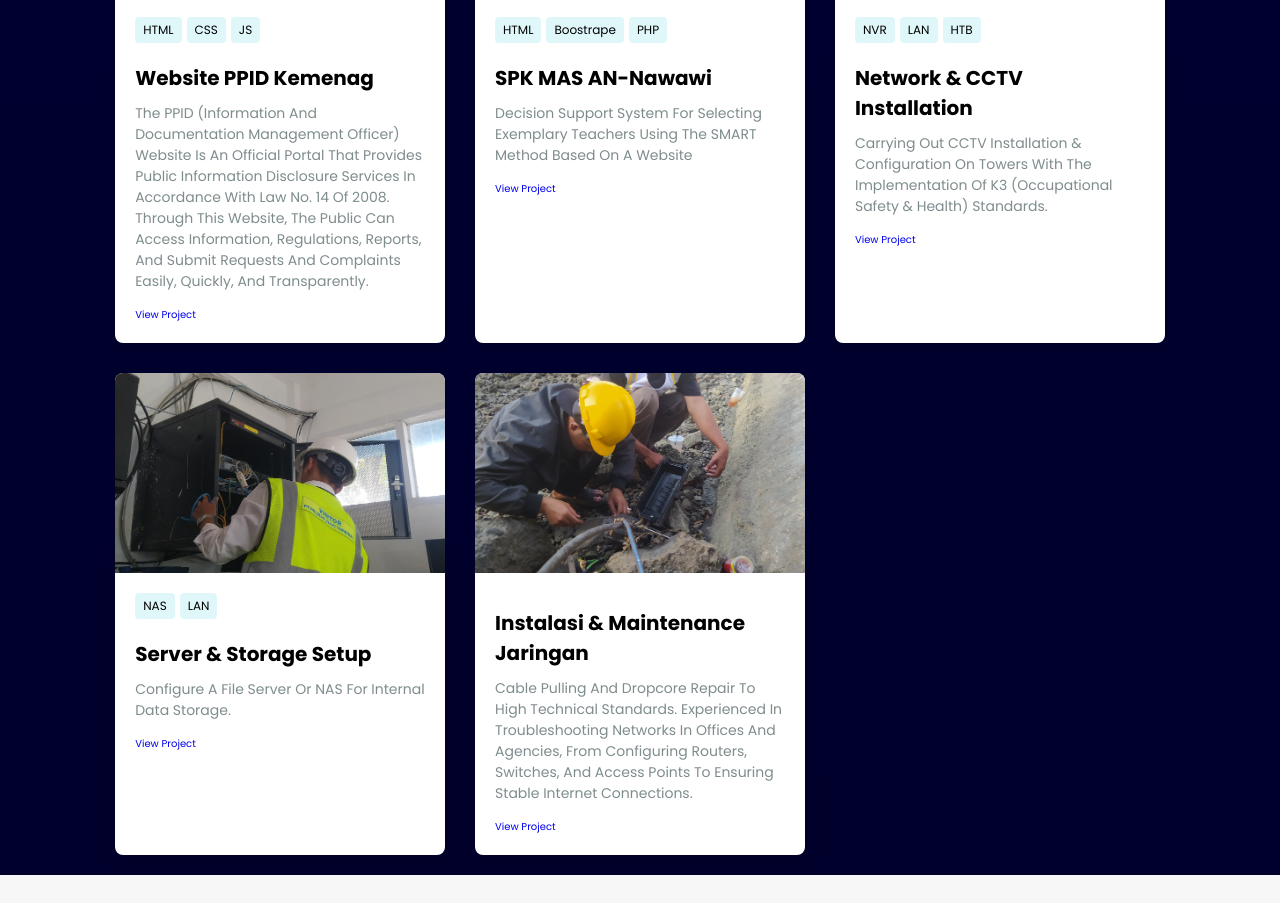
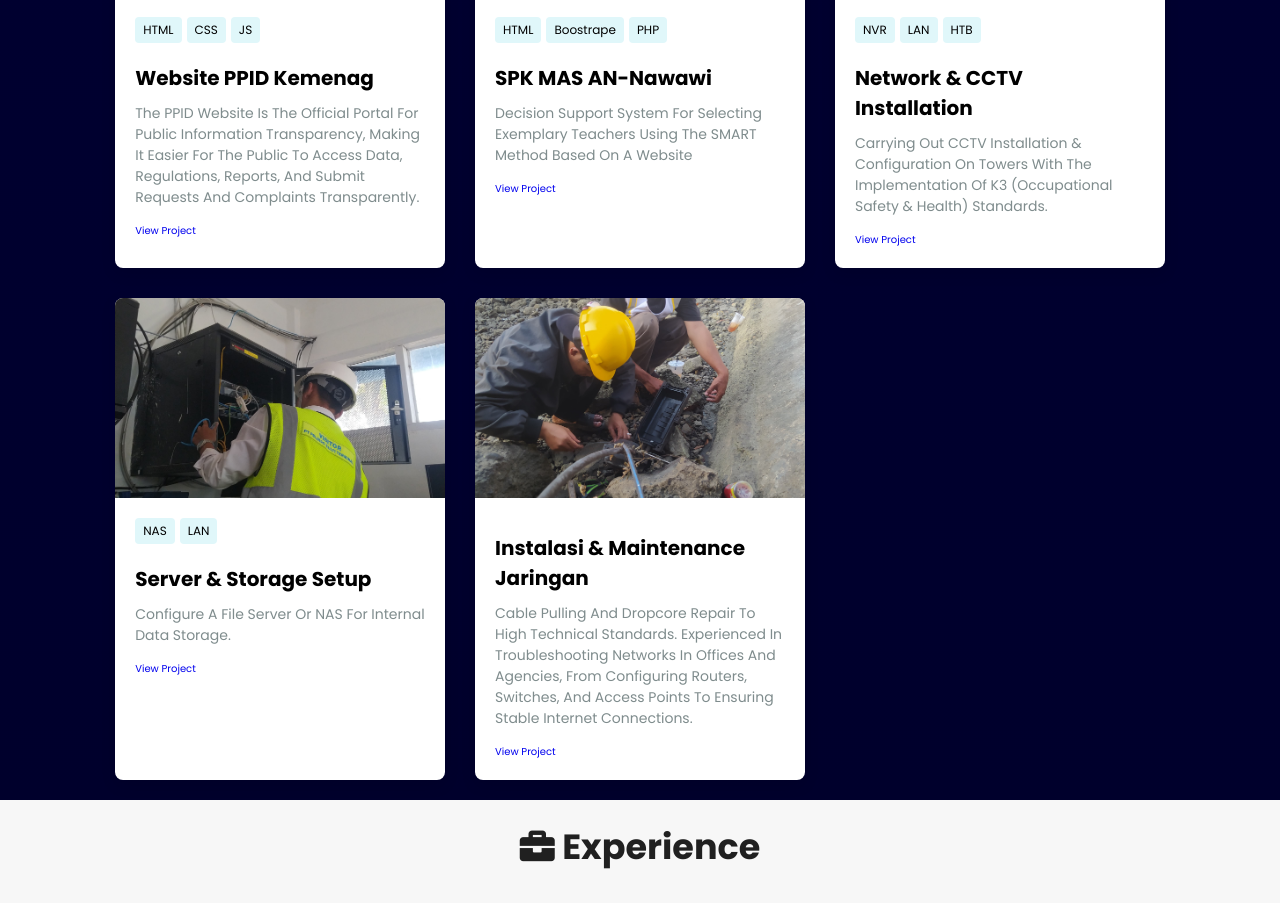
Before and after one commit to MuhamadMualim/porto.github.io, a plain HTML site: page index.html in a window 1280 px wide. Shown: the part 3477-4380 px from the top of the page. Drawn offline with nearby package versions, Linux system fonts and the light colour scheme; no server answers.

Commit message:
Update index.html

```diff
--- a/index.html
+++ b/index.html
@@ -168,7 +168,7 @@
                             <span class="note">JS</span>
                         </div>
                         <h3>Website PPID Kemenag</h3>
-                        <p>The PPID (Information and Documentation Management Officer) website is an official portal that provides public information disclosure services in accordance with Law No. 14 of 2008. Through this website, the public can access information, regulations, reports, and submit requests and complaints easily, quickly, and transparently.</p>
+                        <p>The PPID website is the official portal for public information transparency, making it easier for the public to access data, regulations, reports, and submit requests and complaints transparently.</p>
                         <a href="#" class="btn btn-primary">View Project</a>
                     </div>
                 </div>
```
